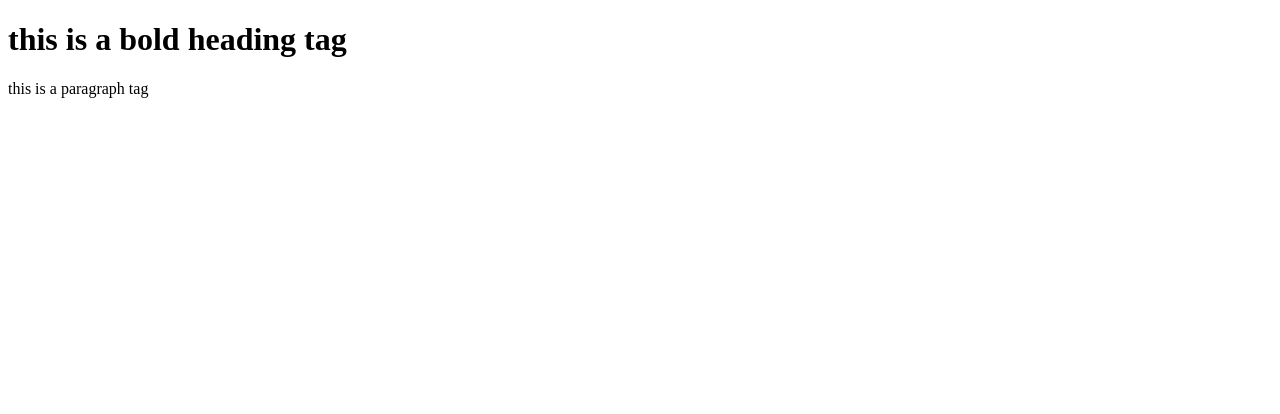
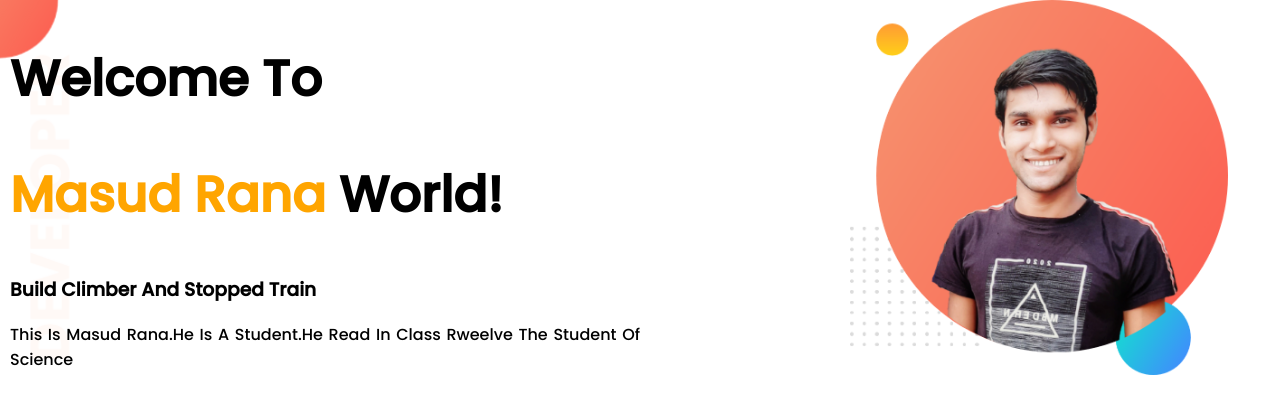
Before and after one commit to mkmasudrana806/my-website-link, a plain HTML site: page index.html in a window 1280 px wide. Drawn offline with Linux system fonts and the light colour scheme.

Commit message:
new push

```diff
--- a/index.html
+++ b/index.html
@@ -4,11 +4,20 @@
     <meta charset="UTF-8" />
     <meta http-equiv="X-UA-Compatible" content="IE=edge" />
     <meta name="viewport" content="width=device-width, initial-scale=1.0" />
+    <link rel="preconnect" href="https://fonts.googleapis.com">
+<link rel="preconnect" href="https://fonts.gstatic.com" crossorigin>
+<link href="https://fonts.googleapis.com/css2?family=Poppins:wght@500&display=swap" rel="stylesheet">
     <link rel="stylesheet" href="style.css" />
-    <title>my website link</title>
+    <title>My Website Link</title>
   </head>
   <body>
-    <h1>this is a bold heading tag</h1>
-    <p>this is a paragraph tag</p>
-  </body>
+
+ <section class="top-banner">  <div class=" half-width"> <h1>Welcome To </h1>
+  <h1> <span class="orange-color">  Masud Rana</span> World!</h1>
+  <h3>build climber and stopped train</h3>
+  <p>this is masud rana.he is a student.he read in class rweelve the student of science</p>
+</div>
+  <div  class=" half-width"><img src="images/my-bg.png" alt="this is masud rana" width="150px"></div>
+</section>
+    <body>
 </html>
--- a/style.css
+++ b/style.css
@@ -0,0 +1,32 @@
+body {
+  font-family: "Poppins", sans-serif;
+  margin: 0;
+}
+h1 {
+  font-size: 50px;
+}
+.orange-color {
+  color: orange;
+}
+h3 {
+  text-transform: capitalize;
+}
+p {
+  text-align: justify;
+  text-transform: capitalize;
+}
+section {
+  display: flex;
+}
+.half-width {
+  width: 50%;
+  margin-left: 10px;
+}
+.half-width img {
+  width: 60%;
+  padding-left: 200px;
+}
+.top-banner {
+  background-image: url(images/top-banner.png);
+  background-repeat: no-repeat;
+}
```
Also changed, not shown: images/top-banner.png (added).
